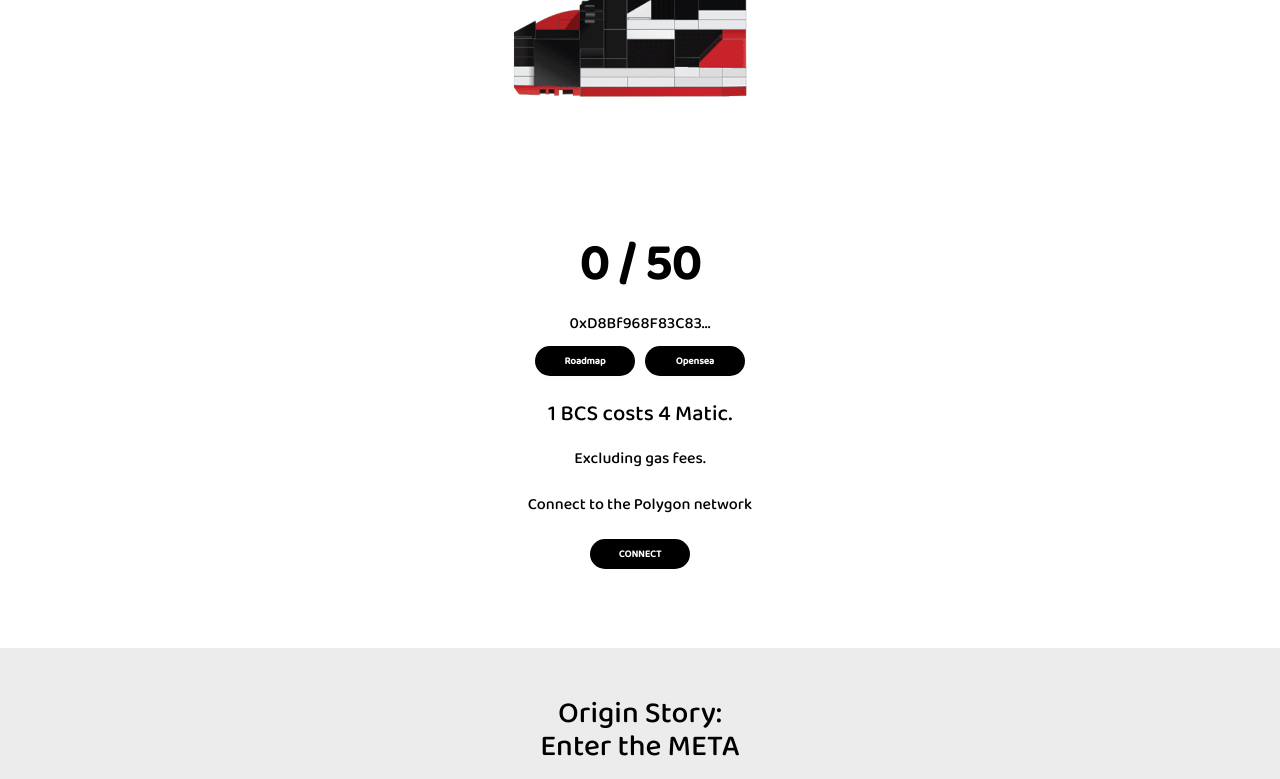
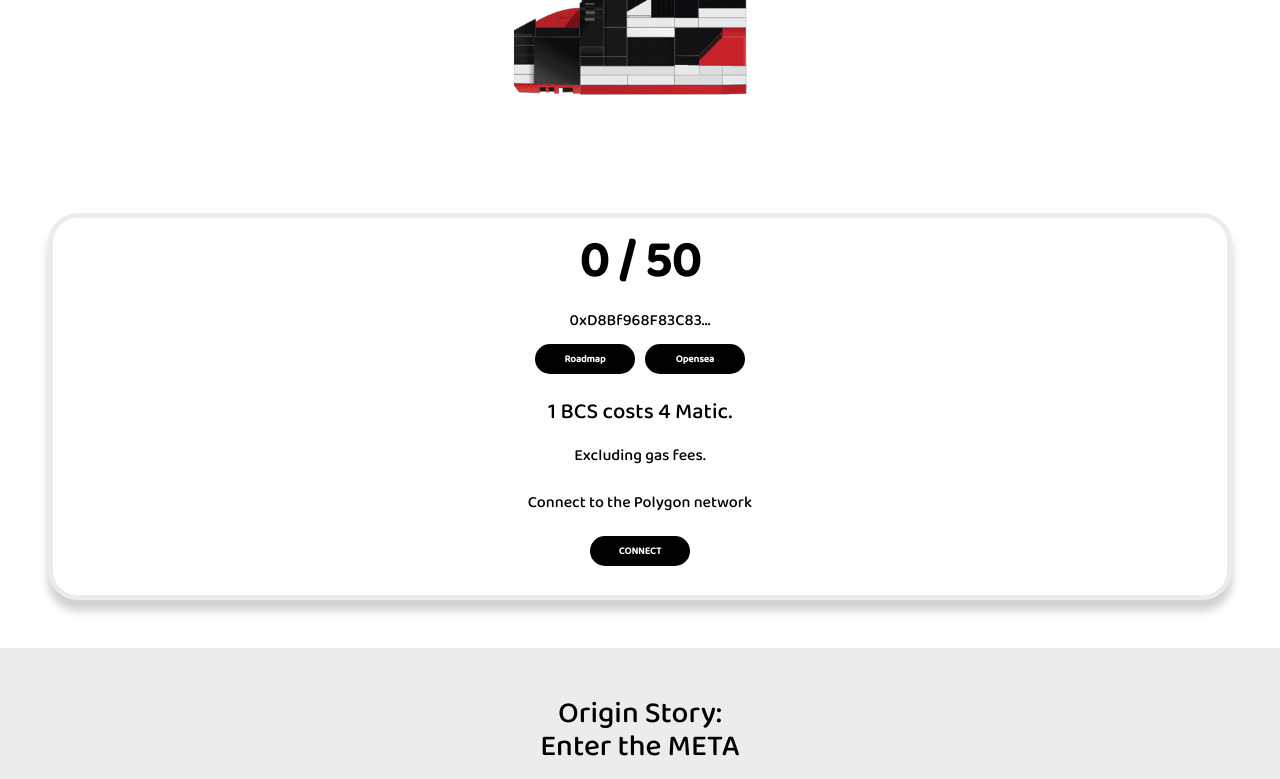
Before and after one commit to Stimuleye/Anti-NFT-NFT-Club, a React (Create React App) app in the folder nft-minting-app-main/: page / in a window 1280 px wide. Shown: the part 564-1343 px from the top of the page. Built offline with nearby package versions, Linux system fonts and the light colour scheme.

Commit message:
Update App.js

```diff
--- a/nft-minting-app-main/src/App.js
+++ b/nft-minting-app-main/src/App.js
@@ -232,8 +232,8 @@ function App() {
               paddingRight: 24,
               marginTop: 30,
               borderRadius: 30,
-              border: "0px rgb(195 45 52)",
-              boxShadow: "0px 11px 9px 0px rgba(0,0,0,0)",
+              border: "solid 5px rgb(236 236 236)",
+              boxShadow: "0px 11px 9px 0px rgb(37 37 37 / 21%)",
             }}
           >
             <s.TextTitle
```
